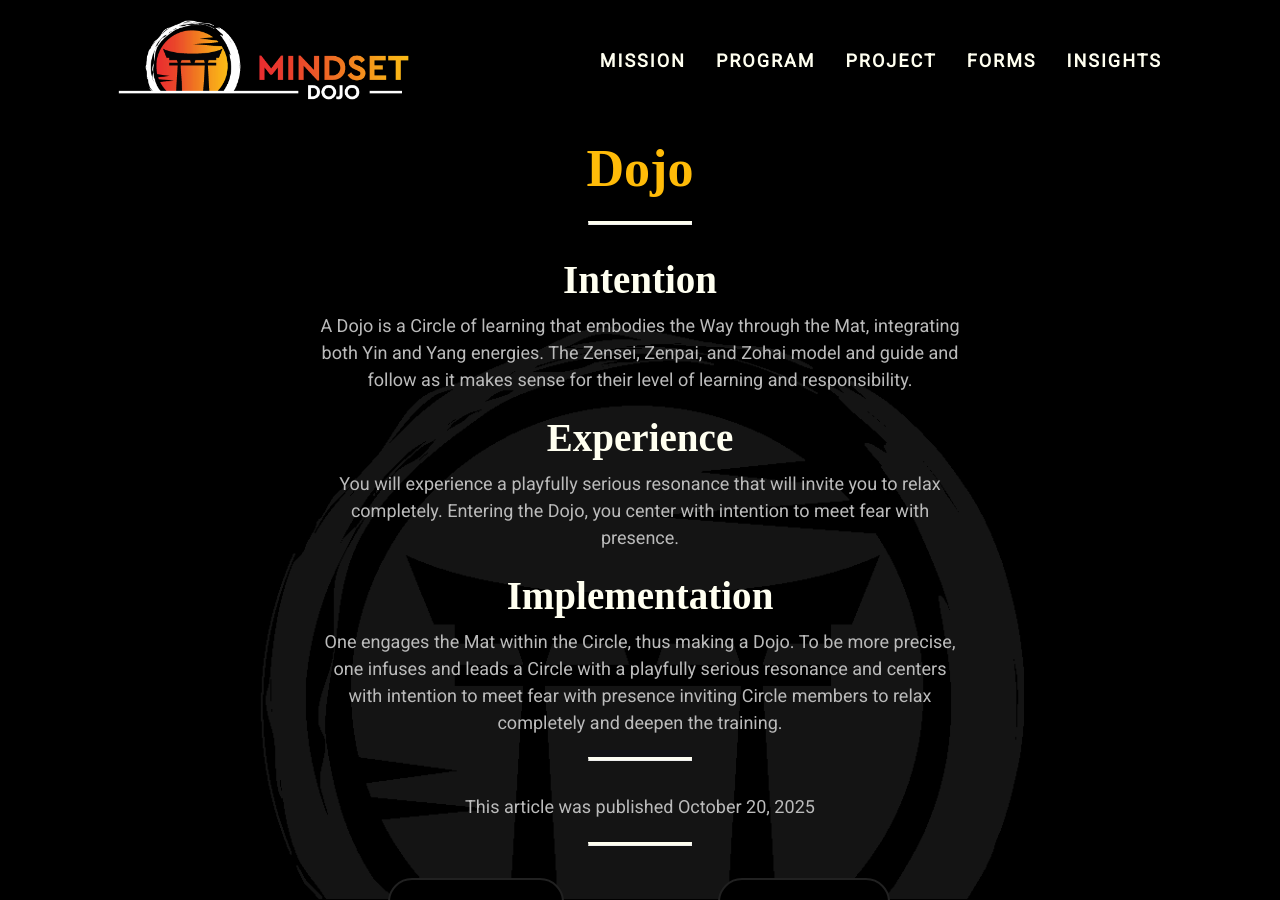
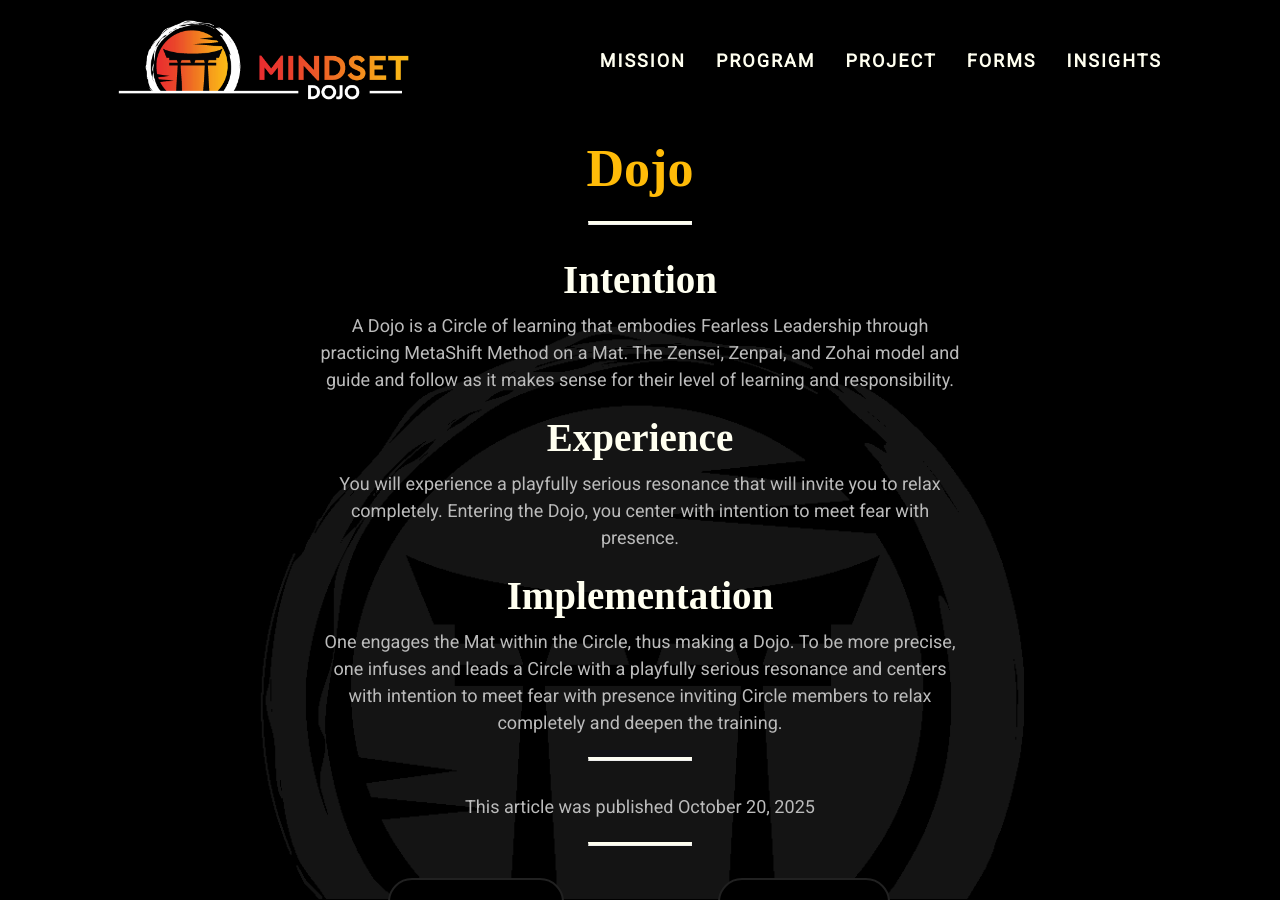
Before and after one commit to mindset-dojo/mindset-dojo.github.io, a Jekyll site: the page built from _forms/2025-10-20-dojo.md, in a window 1280 px wide and 900 px high. Built offline with Jekyll 4.4.1, drawn with Linux system fonts in a browser that asks for light colours; some web fonts are replaced.

Commit message:
refactor(dojo): replace the way with fearless leadership through metashift method.

```diff
--- a/_forms/2025-10-20-dojo.md
+++ b/_forms/2025-10-20-dojo.md
@@ -6,12 +6,12 @@
 authors:
   - michael-basil
   - kyle-ingersoll
-excerpt: "A Dojo is a Circle of learning that embodies the Way through the Mat."
+excerpt: "A Dojo is a Circle of learning that embodies Fearless Leadership through practicing MetaShift Method on a Mat."
 ---
 
 ## Intention
 
-A Dojo is a Circle of learning that embodies the Way through the Mat, integrating both Yin and Yang energies. The Zensei, Zenpai, and Zohai model and guide and follow as it makes sense for their level of learning and responsibility.
+A Dojo is a Circle of learning that embodies Fearless Leadership through practicing MetaShift Method on a Mat. The Zensei, Zenpai, and Zohai model and guide and follow as it makes sense for their level of learning and responsibility.
 
 ## Experience
 
```
